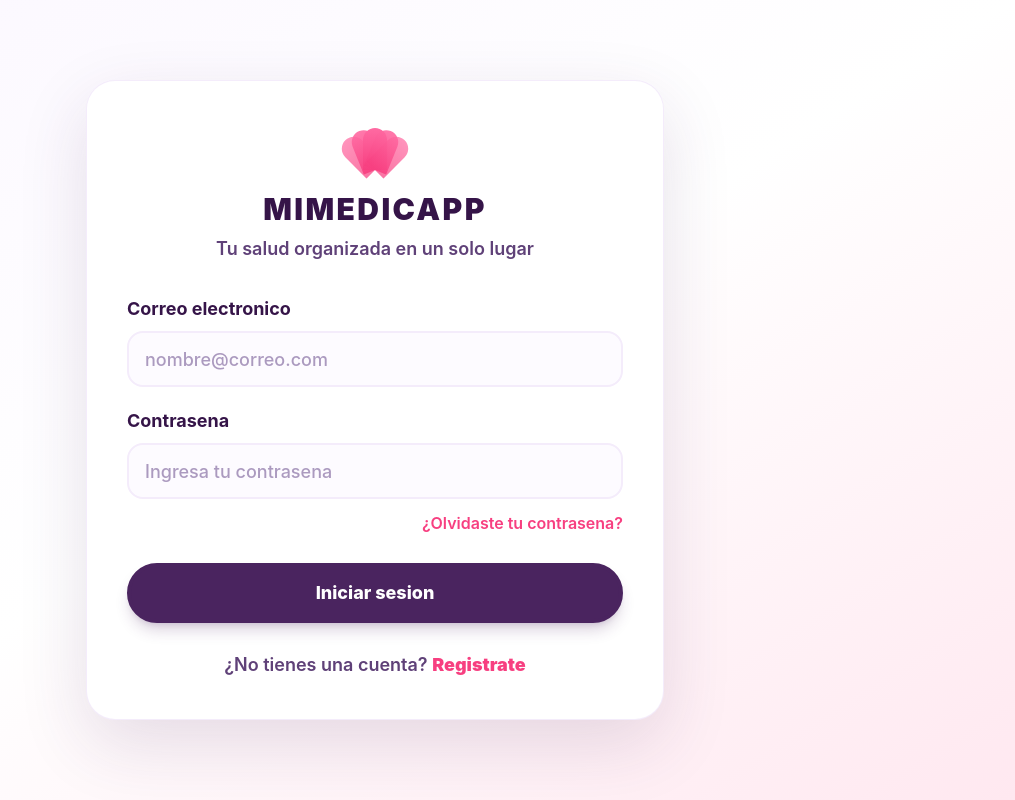
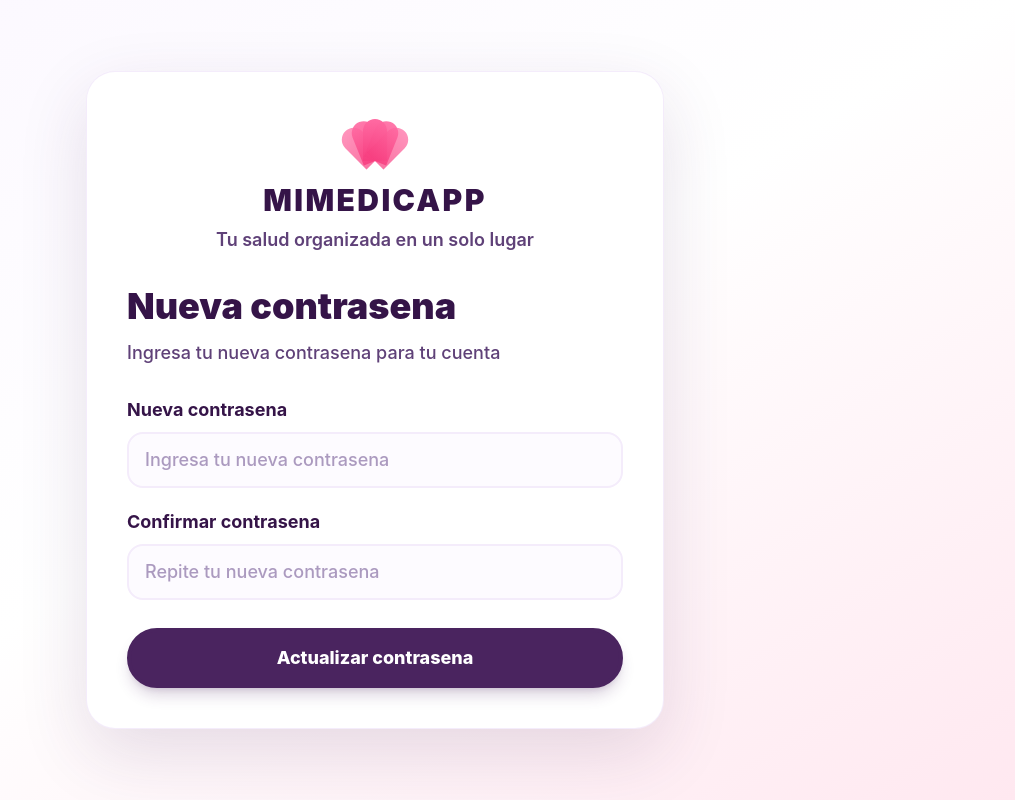
Before and after one commit to RL2021/ING-SOFT-II-MIMEDICAPP, a React (Vite) app: page /update-password in a window 1280 px wide. Before the commit this address led to /login. Shown: the whole page, without its empty margins (265-1280 px from the left). Built offline with nearby package versions, Linux system fonts and the light colour scheme; no server answers.

Commit message:
Agregando recuperar contrasena

```diff
--- a/src/App.jsx
+++ b/src/App.jsx
@@ -9,6 +9,8 @@ import Exercise from "./pages/Exercise"
 import ForgotPassword from "./pages/ForgotPassword"
 import Foods from "./pages/Foods"
 import { useAuth } from "./context/AuthContext"
+import UpdatePassword from "./pages/UpdatePassword";
+
 
 function ProtectedRoute({ children }) {
 	const { user, loading } = useAuth()
@@ -45,6 +47,8 @@ export default function App() {
 			<Route path="/dashboard/configuracion" element={<ProtectedRoute><Settings /></ProtectedRoute>} />
 			<Route path="/dashboard/foods" element={<ProtectedRoute><Foods /></ProtectedRoute>} />
 			<Route path="/exercise" element={<ProtectedRoute><Exercise /></ProtectedRoute>} />
+			<Route path="/update-password" element={<UpdatePassword />} />
+
 
 			<Route path="*" element={<Navigate to="/login" replace />} />
 		</Routes>
--- a/src/context/AuthContext.jsx
+++ b/src/context/AuthContext.jsx
@@ -63,11 +63,27 @@ export const AuthProvider = ({ children }) => {
 
   const signOut = () => supabase.auth.signOut();
 
+  const resetPassword = async (email) => {
+    const { data, error } = await supabase.auth.resetPasswordForEmail(email, {
+      redirectTo: `${window.location.origin}/update-password`,
+    });
+    return { data, error };
+  };
+
+  const updatePassword = async (newPassword) => {
+    const { data, error } = await supabase.auth.updateUser({
+      password: newPassword,
+    });
+    return { data, error };
+  };
+
   const value = {
     user,
     signUp,
     signIn,
     signOut,
+    resetPassword,
+    updatePassword,
     loading,
   };
 
--- a/src/pages/ForgotPassword.jsx
+++ b/src/pages/ForgotPassword.jsx
@@ -1,14 +1,30 @@
 import { useState } from "react";
 import { Link } from "react-router-dom";
+import { useAuth } from "../context/AuthContext";
 import AuthLayout from "../components/AuthLayout";
 import InputField from "../components/InputField";
 import PrimaryButton from "../components/PrimaryButton";
 
 export default function ForgotPassword() {
+  const { resetPassword } = useAuth();
+  const [email, setEmail] = useState("");
   const [enviado, setEnviado] = useState(false);
+  const [error, setError] = useState("");
+  const [cargando, setCargando] = useState(false);
 
-  const handleSubmit = (event) => {
+  const handleSubmit = async (event) => {
     event.preventDefault();
+    setError("");
+    setCargando(true);
+
+    const { error: resetError } = await resetPassword(email);
+
+    setCargando(false);
+
+    if (resetError) {
+      setError(resetError.message);
+      return;
+    }
     setEnviado(true);
   };
 
@@ -25,9 +41,18 @@ export default function ForgotPassword() {
             type="email"
             placeholder="nombre@correo.com"
             autoComplete="email"
+            value={email}
+            onChange={(e) => setEmail(e.target.value)}
           />
+          {error && (
+            <p className="text-center text-base font-semibold text-red-500">
+              {error}
+            </p>
+          )}
           <div className="pt-2">
-            <PrimaryButton type="submit">Enviar enlace</PrimaryButton>
+            <PrimaryButton type="submit" disabled={cargando}>
+              {cargando ? "Enviando..." : "Enviar enlace"}
+            </PrimaryButton>
           </div>
         </form>
       ) : (
--- /dev/null
+++ b/src/pages/UpdatePassword.jsx
@@ -0,0 +1,87 @@
+import { useState } from "react";
+import { useNavigate } from "react-router-dom";
+import { useAuth } from "../context/AuthContext";
+import AuthLayout from "../components/AuthLayout";
+import InputField from "../components/InputField";
+import PrimaryButton from "../components/PrimaryButton";
+
+export default function UpdatePassword() {
+  const { updatePassword } = useAuth();
+  const navigate = useNavigate();
+
+  const [password, setPassword] = useState("");
+  const [confirm, setConfirm] = useState("");
+  const [error, setError] = useState("");
+  const [listo, setListo] = useState(false);
+  const [cargando, setCargando] = useState(false);
+
+  const handleSubmit = async (event) => {
+    event.preventDefault();
+    setError("");
+
+    if (password !== confirm) {
+      setError("Las contrasenas no coinciden");
+      return;
+    }
+    if (password.length < 6) {
+      setError("La contrasena debe tener al menos 6 caracteres");
+      return;
+    }
+
+    setCargando(true);
+    const { error: updateError } = await updatePassword(password);
+    setCargando(false);
+
+    if (updateError) {
+      setError(updateError.message);
+      return;
+    }
+
+    setListo(true);
+    setTimeout(() => navigate("/login"), 2000);
+  };
+
+  return (
+    <AuthLayout
+      title="Nueva contrasena"
+      subtitle="Ingresa tu nueva contrasena para tu cuenta"
+    >
+      {!listo ? (
+        <form className="grid gap-5" onSubmit={handleSubmit}>
+          <InputField
+            id="newPassword"
+            label="Nueva contrasena"
+            type="password"
+            placeholder="Ingresa tu nueva contrasena"
+            autoComplete="new-password"
+            value={password}
+            onChange={(e) => setPassword(e.target.value)}
+          />
+          <InputField
+            id="confirmPassword"
+            label="Confirmar contrasena"
+            type="password"
+            placeholder="Repite tu nueva contrasena"
+            autoComplete="new-password"
+            value={confirm}
+            onChange={(e) => setConfirm(e.target.value)}
+          />
+          {error && (
+            <p className="text-center text-base font-semibold text-red-500">
+              {error}
+            </p>
+          )}
+          <div className="pt-2">
+            <PrimaryButton type="submit" disabled={cargando}>
+              {cargando ? "Actualizando..." : "Actualizar contrasena"}
+            </PrimaryButton>
+          </div>
+        </form>
+      ) : (
+        <div className="rounded-2xl bg-plum-50 p-5 text-center text-lg font-semibold text-plum-700 ring-1 ring-plum-100">
+          Contrasena actualizada. Redirigiendo al inicio de sesion...
+        </div>
+      )}
+    </AuthLayout>
+  );
+}
```
